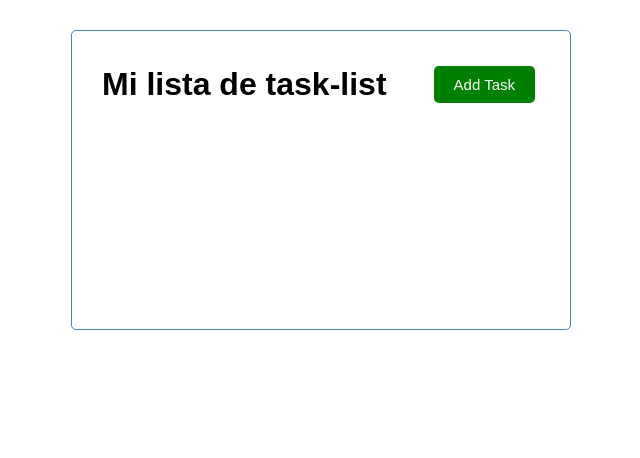
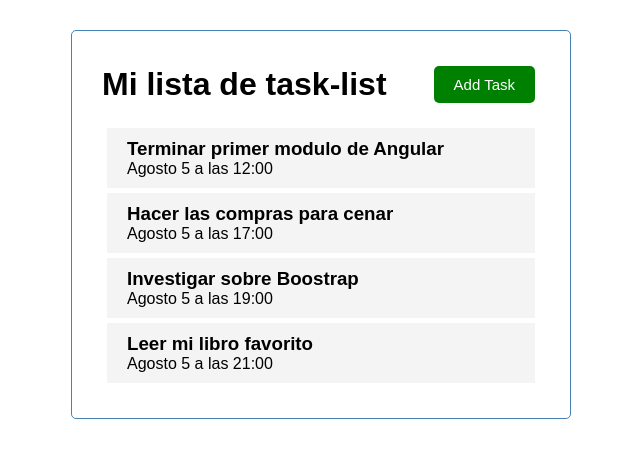
Before and after one commit to IngAlarcon/ListaTareas_Angular, an Angular app: page / in a window 1280 px wide. Shown: the top 458 px of the page, without its empty margins (319-959 px from the left). Built offline with nearby package versions, Linux system fonts and the light colour scheme.

Commit message:
Priemer Commit de Lista de Items

```diff
--- a/src/app/app.component.html
+++ b/src/app/app.component.html
@@ -1,5 +1,6 @@
 <div class="container">
 
   <app-header></app-header>
+  <app-tasks></app-tasks>
 
 </div>
--- a/src/app/app.module.ts
+++ b/src/app/app.module.ts
@@ -4,12 +4,16 @@
 import { AppComponent } from './app.component';
 import { HeaderComponent } from './components/header/header.component';
 import { ButtonComponent } from './components/button/button.component';
+import { TasksComponent } from './components/tasks/tasks.component';
+import { TasksItemComponent } from './components/tasks-item/tasks-item.component';
 
 @NgModule({
   declarations: [
     AppComponent,
     HeaderComponent,
-    ButtonComponent
+    ButtonComponent,
+    TasksComponent,
+    TasksItemComponent
   ],
   imports: [
     BrowserModule
--- /dev/null
+++ b/src/app/components/tasks-item/tasks-item.component.css
@@ -0,0 +1,12 @@
+.task {
+    background-color: #f4f4f4;
+    margin: 5px;
+    padding: 10px 20px;
+    cursor: pointer;
+}
+
+.task.reminder {
+    border-left: 5px solid green;
+    align-items: center;
+    justify-content: space-between;
+}
--- /dev/null
+++ b/src/app/components/tasks-item/tasks-item.component.html
@@ -0,0 +1,4 @@
+<div class="task">
+    <h3>{{ task.text }}</h3>
+    <p> {{ task.day }} </p>
+</div>
--- /dev/null
+++ b/src/app/components/tasks-item/tasks-item.component.ts
@@ -0,0 +1,20 @@
+import { Component, OnInit, Input} from '@angular/core';
+
+import {Task} from '../../Task';
+import { TASKS } from 'src/app/mock-tasks';
+
+@Component({
+  selector: 'app-tasks-item',
+  templateUrl: './tasks-item.component.html',
+  styleUrls: ['./tasks-item.component.css']
+})
+export class TasksItemComponent implements OnInit {
+  @Input()
+  task: Task = TASKS[0];
+
+  constructor() { }
+
+  ngOnInit(): void {
+  }
+
+}
--- /dev/null
+++ b/src/app/components/tasks/tasks.component.html
@@ -0,0 +1,4 @@
+<app-tasks-item
+     *ngFor="let task of tasks"
+     [task] = "task">
+</app-tasks-item>
--- /dev/null
+++ b/src/app/components/tasks/tasks.component.ts
@@ -0,0 +1,20 @@
+import { Component, OnInit } from '@angular/core';
+
+// Importando mi simulador de base de datos
+import { Task } from '../../Task';
+import { TASKS } from '../../mock-tasks';
+
+@Component({
+  selector: 'app-tasks',
+  templateUrl: './tasks.component.html',
+  styleUrls: ['./tasks.component.css']
+})
+export class TasksComponent implements OnInit {
+
+  tasks: Task[] = TASKS;
+  constructor() { }
+
+  ngOnInit(): void {
+  }
+
+}
```
Also changed, not shown: src/app/components/tasks/tasks.component.css (added), 2 other files (tests, documents, lock files or other folders).
